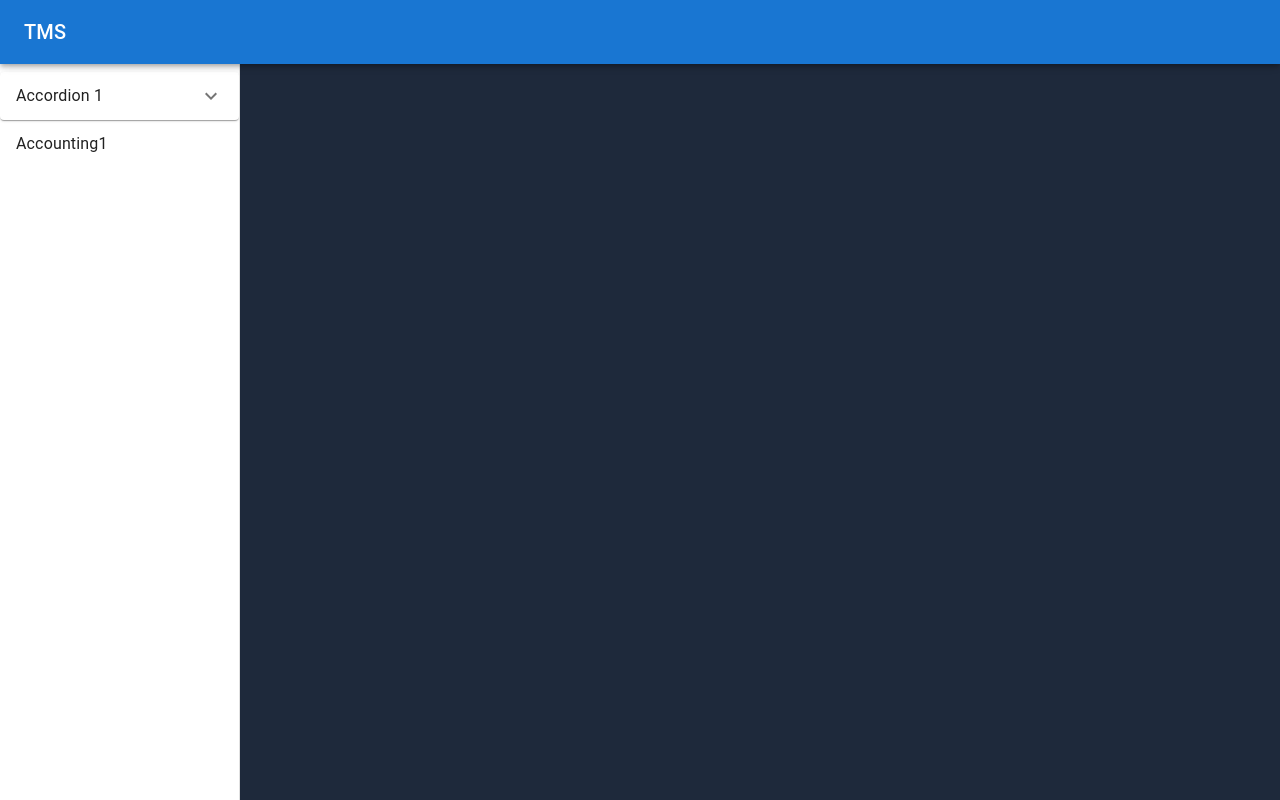
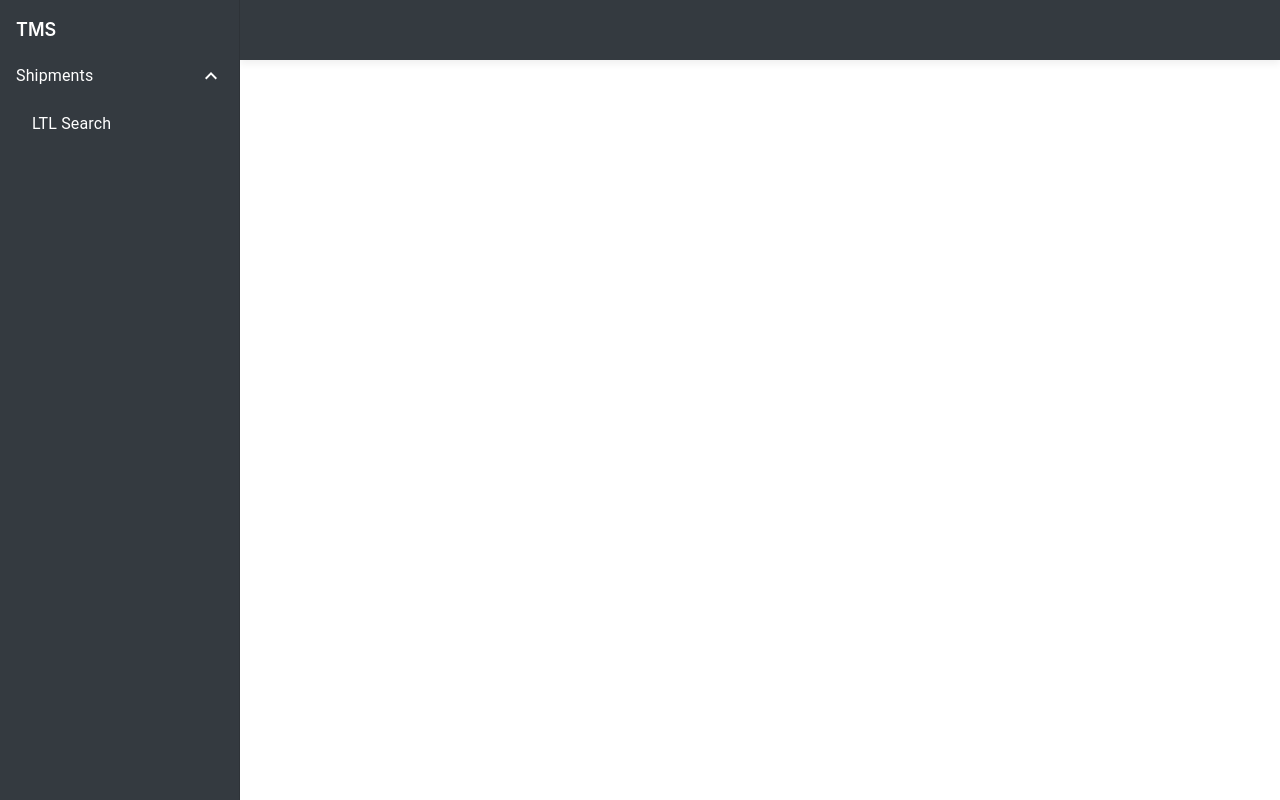
Before and after one commit to pallishreeb/tms, a React (Create React App) app: page / in a window 1280 px wide. Built offline with nearby package versions, Linux system fonts and the light colour scheme.

Commit message:
side nav, top nav, routing done

```diff
--- a/src/App.js
+++ b/src/App.js
@@ -2,19 +2,14 @@ import SideNavComponent from "./components/navs/SideNav";
 
 import { ToastContainer } from "react-toastify";
 import "react-toastify/dist/ReactToastify.css";
+import Layout from "./components/layout";
 
 function App() {
   return (
     <>
-     {/* <ToastContainer />
-    <Header />
-    <main>
-        <Outlet />
-    </main>
-    <Footer /> */}
       <ToastContainer />
-      <div className="w-screen h-screen bg-slate-800">
-        <SideNavComponent />
+      <div className="w-screen h-screen">
+        <Layout/>
       </div>
     </>
   );
--- /dev/null
+++ b/src/Pages/Shipments/LTL-search/index.jsx
@@ -0,0 +1,14 @@
+import React from 'react'
+import SearchForm from '../../../components/SearchForm';
+import DataTable from '../../../components/shipments/DataTable';
+
+const LtlSearch = () => {
+  return (
+    <>
+        <SearchForm/>
+        <DataTable data={[]}/>
+    </>
+  )
+}
+
+export default LtlSearch;
--- /dev/null
+++ b/src/Routes/routes.jsx
@@ -0,0 +1,13 @@
+import { Routes, Route, } from 'react-router-dom';
+import LtlSearch from '../Pages/Shipments/LTL-search';
+
+const SideNavRoutes= () => {
+    return (
+        <Routes>
+            <Route path="/ltl_search" element={<LtlSearch />} />
+            <Route path="/sub-menu/item2" element={<div>Sub Menu Item 2</div>} />
+          </Routes>
+    )
+}
+
+export default SideNavRoutes;
--- /dev/null
+++ b/src/components/layout/index.css
@@ -0,0 +1,22 @@
+.main-container{
+    display: grid;
+    grid-template-columns: 240px 1fr;
+}
+.sideNav-container{
+    position: static;
+    z-index: 2;
+}
+
+.top-nav{
+    height: 60px;
+    align-content: center;
+    align-items: center;
+    background-color: #343a40;
+    box-shadow: 0 4px 7px #0000000f;
+    padding: 7px 20px;
+    position: static;
+}
+
+.content-layout{
+    height: calc(100vh - 60px);
+}
--- /dev/null
+++ b/src/components/layout/index.jsx
@@ -0,0 +1,18 @@
+import React from 'react';
+import './index.css'
+import SideNavRoutes from '../../Routes/routes';
+import SideNav from '../navs/SideNav';
+
+ const Layout = () => {
+  return (
+    <div className="main-container">
+          <div className='sideNav-container'><SideNav/></div>
+          <div>
+            <div className='top-nav'></div>
+            <div className='content-layout'><SideNavRoutes/></div>
+          </div>
+    </div>
+  )
+}
+
+export default Layout;
--- a/src/components/navs/SideNav.jsx
+++ b/src/components/navs/SideNav.jsx
@@ -1,31 +1,23 @@
-import React, { useState } from "react";
+
+import { Link } from "react-router-dom";
 import {
-  AccordionDetails,
-  AccordionSummary,
-  Accordion,
   Drawer,
   List,
-  CssBaseline,
   ListItem,
-  Box,
-  AppBar,
-  Toolbar,
-  Typography,
-  ListItemButton,
   ListItemText,
+  Collapse,
 } from "@mui/material";
-import SearchForm from "../SearchForm";
-import { Outlet } from "react-router-dom";
-import ExpandMoreIcon from "@mui/icons-material/ExpandMore";
+import ExpandLess from "@mui/icons-material/ExpandLess";
+import ExpandMore from "@mui/icons-material/ExpandMore";
+import React from "react";
 
-const SideNav = () => {
-  const drawerWidth = 240;
-  const [open, setOpen] = useState(false);
+const SubMenu = () => {
+  const [open, setOpen] = React.useState(true);
 
-  const handleToggle = () => {
+  const handleClick = () => {
     setOpen(!open);
   };
-
+// will work later
   const menuItem = [
     {
       id: 1,
@@ -41,101 +33,62 @@ const SideNav = () => {
       id: 2,
       lable: "Accounting1",
     },
+    {
+      id: 3,
+      lable: "Shipments",
+      children: [
+        {
+          type: "LTL",
+          lable: "LTL Search",
+        },
+      ],
+    },
   ];
+
   return (
     <>
-      <div className="w-screen h-screen bg-slate-800">
-        <Box sx={{ display: "flex" }}>
-          {/* <CssBaseline /> */}
-          <AppBar
-            position="fixed"
-            sx={{ zIndex: (theme) => theme.zIndex.drawer + 1 }}
-          >
-            <Toolbar>
-              <Typography
-                variant="h6"
-                noWrap
-                component="div"
-                onClick={handleToggle}
-              >
-                TMS
-              </Typography>
-            </Toolbar>
-          </AppBar>
+      <ListItem button onClick={handleClick}>
+        <ListItemText primary="Shipments" />
+        {open ? <ExpandLess /> : <ExpandMore />}
+      </ListItem>
+      <Collapse in={open} timeout="auto" unmountOnExit>
+        <List component="div" disablePadding>
+          <ListItem button component={Link} to="/ltl_search" sx={{ pl: 4 }}>
+            <ListItemText primary="LTL Search" />
+          </ListItem>
+          {/* <ListItem button component={Link} to="/sub-menu/item2" sx={{ pl: 4 }}>
+            <ListItemText primary="Sub Menu Item 2" />
+          </ListItem> */}
+        </List>
+      </Collapse>
+    </>
+  );
+};
+
+const SideNav = () => {
+  const drawerWidth = 240;
+
+  return (
+    <>
       <Drawer
-            variant="permanent"
-            open={open}
         sx={{
           width: drawerWidth,
           flexShrink: 0,
-              [`& .MuiDrawer-paper`]: {
+          "& .MuiDrawer-paper": {
             width: drawerWidth,
             boxSizing: "border-box",
           },
         }}
+        variant="permanent"
+        anchor="left"
       >
-            <Toolbar />
-            <Box sx={{ overflow: "auto" }}>
-              <List>
-                {menuItem.map((item, index) => (
-                  <>
-                    {item.children ? (
-                      <>
-                        <Accordion>
-                          <AccordionSummary
-                            expandIcon={item.children && <ExpandMoreIcon />}
-                            aria-controls="panel1a-content"
-                            id="panel1a-header"
-                          >
-                            <Typography>Accordion 1</Typography>
-                          </AccordionSummary>
-                          {item.children && (
-                            <>
-                              <AccordionDetails>
-                                <Typography>
-                                  Lorem ipsum dolor sit amet, consectetur
-                                  adipiscing elit. Suspendisse malesuada lacus
-                                  ex, sit amet blandit leo lobortis eget.
-                                </Typography>
-                              </AccordionDetails>
-                            </>
-                          )}
-                        </Accordion>
-                      </>
-                    ) : (
-                      <>
-                        <ListItem key={index} disablePadding>
-                          <ListItemButton>
-                            {/* <ListItemIcon>
-                        {index % 2 === 0 ? <InboxIcon /> : <MailIcon />}
-                      </ListItemIcon> */}
-                            <ListItemText primary={item.lable} />
-                          </ListItemButton>
+        <List className="text-white">
+          <ListItem component={Link} to="/" button className="font-semibold text-lg">
+            <h1>TMS</h1>
           </ListItem>
-                      </>
-                    )}
-                  </>
-                ))}
+          <SubMenu />
         </List>
-            </Box>
       </Drawer>
-          <Box
-            component="main"
-            sx={{
-              flexGrow: 1,
-              p: 3,
-              width: { sm: `calc(100% - ${drawerWidth}px)` },
-            }}
-          >
-            <div>jaya</div>
-            {/*
-            <SearchForm /> */}
-            {/* <main>
-              <Outlet />
-            </main> */}
-          </Box>
-        </Box>
-      </div>
     </>
   );
 };
--- a/src/index.css
+++ b/src/index.css
@@ -22,3 +22,7 @@ code {
   font-family: source-code-pro, Menlo, Monaco, Consolas, "Courier New",
     monospace;
 }
+
+.MuiDrawer-paper{
+  background-color: #343a40!important;
+}
--- a/src/index.js
+++ b/src/index.js
@@ -4,36 +4,23 @@ import './index.css';
 import App from './App';
 import reportWebVitals from './reportWebVitals';
 import {
-  createBrowserRouter,
-  createRoutesFromElements,
-  Route,
-  RouterProvider,
+  BrowserRouter,
 } from 'react-router-dom';
-import ShipmentsScreen from './screens/shipments/Shipments';
-import AddShipmentsScreen from './screens/shipments/AddShipments';
-import ShipmentDetailsScreen from './screens/shipments/ShipmentDetails';
 import { StyledEngineProvider } from '@mui/material/styles';
 import store from './redux/store';
 import { Provider } from 'react-redux';
 
-const router = createBrowserRouter(
-  createRoutesFromElements(
-    <Route path='/' element={<App />}>
-      {/* <Route index={true} path='/' element={<ShipmentsScreen />} /> */}
-      <Route path='/addshipments' element={<AddShipmentsScreen />} />
-      <Route path='/details' element={<ShipmentDetailsScreen />} />
-    </Route>
-  )
-);
 
 const root = ReactDOM.createRoot(document.getElementById('root'));
 root.render(
   <React.StrictMode>
+    <BrowserRouter>
    <StyledEngineProvider injectFirst>
      <Provider store={store}>
-          <RouterProvider router={router} />
+      <App/>
       </Provider>
       </StyledEngineProvider>
+      </BrowserRouter>
   </React.StrictMode>
 );
 
```
Lines whose indentation alone changed are shown as unchanged.
